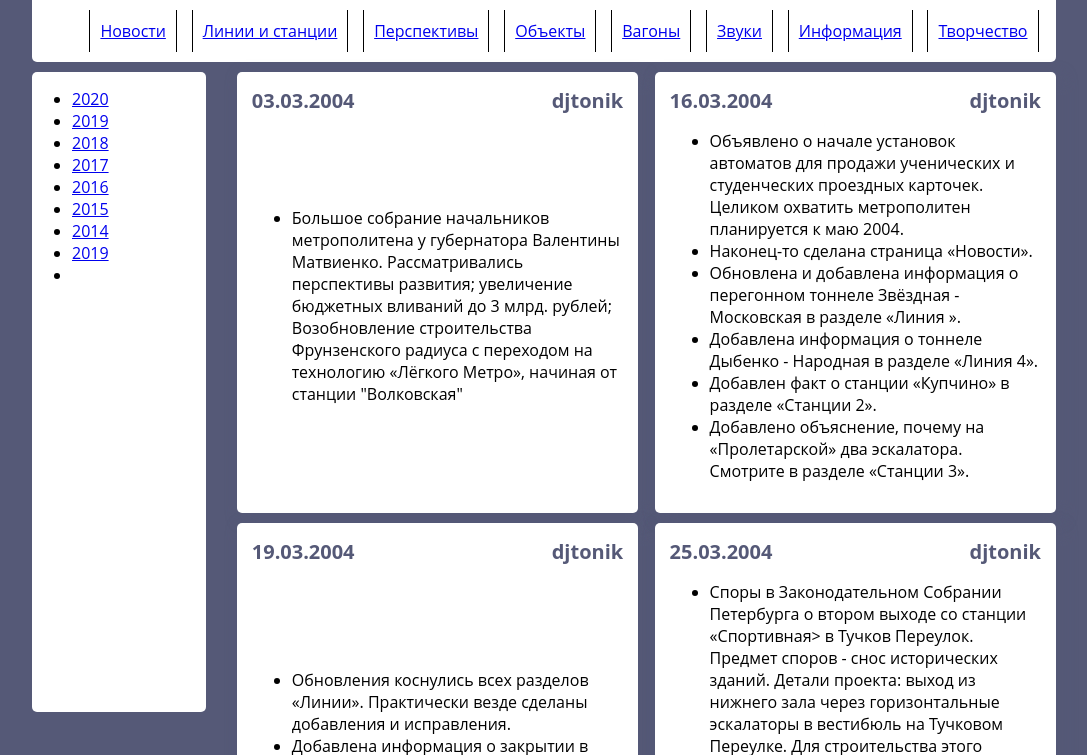
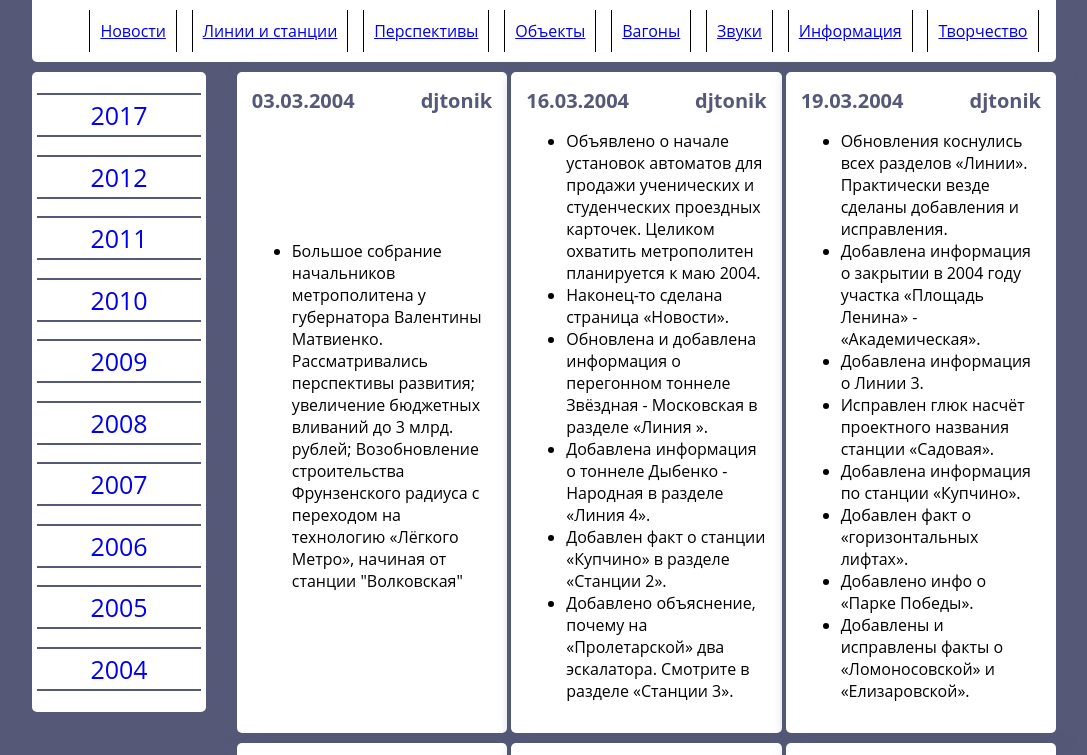
Before and after one commit to alexandraleo/metro, a website built with webpack: page public/news.html in a window 1280 px wide. Shown: the top 755 px of the page, without its empty margins (96-1183 px from the left). Built offline with nearby package versions, Linux system fonts and the light colour scheme; a web font is replaced by a local one.

Commit message:
Filters in news

```diff
--- a/public/css/style.css
+++ b/public/css/style.css
@@ -211,7 +211,7 @@ padding-right: 20px;*/
   align-content: stretch;
   flex-wrap: wrap;
   /* width: 45%; */
-  flex-basis: 49%;
+  flex-basis: 33%;
   /* flex-grow: 1; */
   flex-shrink: 0;
   padding: 15px;
@@ -259,6 +259,32 @@ padding-right: 20px;*/
    border-radius: 5px;
    max-height: 80vh;
  }
+ .filter-list {
+   width: 100%;
+   display: flex;
+   flex-direction: column;
+   justify-content: space-between;
+   align-content: stretch;
+   list-style: none;
+   padding: 0px;
+   border: solid 5px white;
+ }
+ .filter-list li {
+   display: flex;
+   justify-content: center;
+   font-size: 25px;
+   line-height: 40px;
+ }
+ .filter-list li {
+   border-top: solid 2px #555977;
+   border-bottom: solid 2px #555977;
+ }
+
+.filter-list a {
+  width: 100%;
+  text-align: center;
+  text-decoration: none;
+ }
 @media (min-width: 768px) {
   .page-main {
       box-sizing: content-box;
--- a/public/news.html
+++ b/public/news.html
@@ -16,8 +16,6 @@
   <main class="news">
     <section class="news-page">
       <section class="news-page__filter"></section>
-      <section class="news-page__timeline"></section>
-      <section class="news-page__board"></section>
     </section>
   </main>
   <script src="./bundle.js"></script>
--- a/src/components/news-filter.js
+++ b/src/components/news-filter.js
@@ -1,25 +1,42 @@
 import Component from "../component.js";
 
-const filterNames = [
-  `2020`,
-  `2019`,
-  `2018`,
-  `2017`,
-  `2016`,
-  `2015`,
-  `2014`,
-  `2019`
-];
+// const filterNames = [
+//   `2020`,
+//   `2019`,
+//   `2018`,
+//   `2017`,
+//   `2016`,
+//   `2015`,
+//   `2014`,
+//   `2019`
+// ];
 
 // TODO: переписать функцию получения имен фильтров.
 
-export default class Filter extends Component {
-  constructor() {
+export class Filter extends Component {
+  constructor(news) {
     super();
+    this._filterNames = this.getFilternames(news);
   }
+
   getTemplate() {
     return `<ul class="filter-list">
-    ${Array.from(filterNames).map((name) => (`<li><a href="#">${name}</a></li>`.trim())).join(``)}<li></li>
+    ${this._filterNames.map((name) => (`<li><a href="#">${name}</a></li>`.trim())).join(``)}
   </ul>`;
   }
+
+  getFilternames(news) {
+    let arr = [];
+    for (let word of news) {
+      Object.entries(word).forEach(([key, value]) => {
+        if (key === `date` && !arr.includes(value.substr(-4, 4))) {
+          arr.push(value.substr(-4, 4));
+        }
+      });
+    }
+    arr.sort((a, b) => {
+      return b - a;
+    });
+    return arr;
+  }
 }
--- a/src/components/news.js
+++ b/src/components/news.js
@@ -1,9 +1,12 @@
 import Component from "../component.js";
 
 export default class News extends Component {
+  constructor() {
+    super();
+
+  }
   getTemplate() {
-    return (
-      `<div class="news-cards"></div>`
-    );
+    return `<section class="news-page__board"></section>`;
   }
+
 }
--- a/src/components/word.js
+++ b/src/components/word.js
@@ -18,4 +18,8 @@ export default class Word extends Component {
     <span class="news__author">${this._wordAuthor}</span>
   </div>`;
   }
+
+  // getFilterNames() {
+
+  // }
 }
--- a/src/main.js
+++ b/src/main.js
@@ -1,13 +1,15 @@
 // import Hello from "./components/hello-page.js";
 import Menu from "./components/menu.js";
 import Word from "./components/word.js";
+import News from "./components/news.js";
+
 import {render, RenderPosition} from "./render.js";
-import Filter from "./components/news-filter.js";
-import {news} from "./data/news-data.js";
+import {Filter} from "./components/news-filter.js";
+import {news as newsData} from "./data/news-data.js";
 
 // let helloNode = document.querySelector(`.hello-page`);
 let menuNode = document.querySelector(`.page-header__navigation`);
-let newsNode = document.querySelector(`.news-page__board`);
+let newsNode = document.querySelector(`.news-page`);
 let filterNode = document.querySelector(`.news-page__filter`);
 
 const renderMenu = () => {
@@ -18,17 +20,26 @@ const renderMenu = () => {
 //   const helloElement = new Hello();
 //   render(helloNode, helloElement, RenderPosition.BEFOREEND);
 // };
+const renderNewsBlock = () => {
+  const newsBoardElement = new News();
+  render(newsNode, newsBoardElement, RenderPosition.BEFOREEND);
+};
+
 const renderNews = () => {
-  for (let oneWord of news) {
+  let newsDataNode = newsNode.querySelector(`.news-page__board`);
+  for (let oneWord of newsData) {
     const wordElement = new Word(oneWord);
-    render(newsNode, wordElement, RenderPosition.AFTERBEGIN);
+    render(newsDataNode, wordElement, RenderPosition.AFTERBEGIN);
   }
 };
 const renderNewsFilter = () => {
-  const newsFilter = new Filter();
+  // let newsDates = getFilternames(newsData);
+  const newsFilter = new Filter(newsData);
   render(filterNode, newsFilter, RenderPosition.AFTERBEGIN);
+  // console.log(newsData);
 };
 // renderHelloPage();
 renderMenu();
+renderNewsBlock();
 renderNews();
 renderNewsFilter();
```
Also changed, not shown: src/data/news-data.js.
